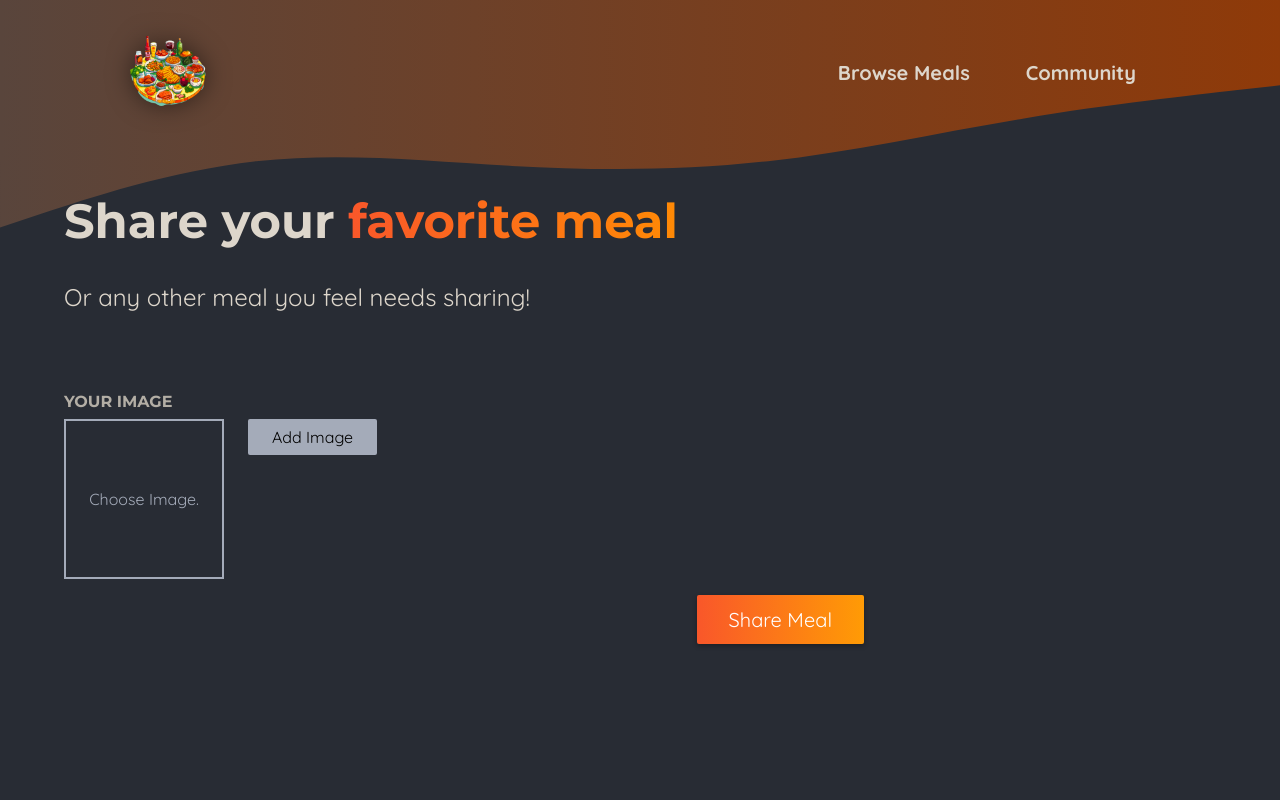
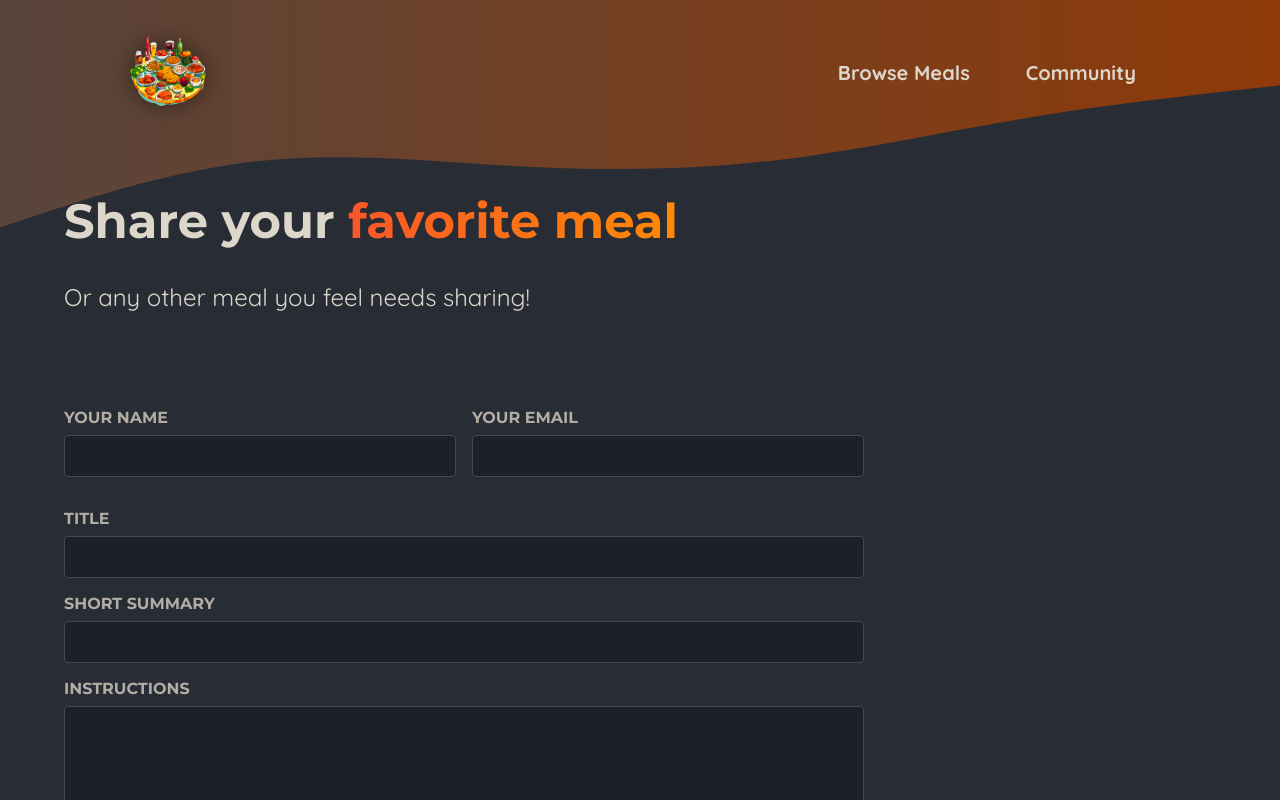
Before and after one commit to Seymur-Mustafayev/Share-A-Meal-Next.js-Edition, a Next.js app: page /meals/share in a window 1280 px wide. Shown: the top 800 px of the page. Built offline with nearby package versions, Linux system fonts and the light colour scheme.

Commit message:
Update page.js

```diff
--- a/app/meals/share/page.js
+++ b/app/meals/share/page.js
@@ -1,7 +1,4 @@
 'use client'
-
-export const dynamic = "force-dynamic";
-export const revalidate = 0;
 
 import ImagePicker from '@/components/meals/image-picker';
 import classes from './page.module.css';
@@ -22,15 +19,41 @@ export default function ShareMealPage() {
         </h1>
         <p>Or any other meal you feel needs sharing!</p>
       </header>
+
       <main className={classes.main}>
         <form className={classes.form} action={formAction}>
-          {/* ...INPUTLAR... */}
+          <div className={classes.row}>
+            <p>
+              <label htmlFor="name">Your name</label>
+              <input type="text" id="name" name="name" />
+            </p>
+
+            <p>
+              <label htmlFor="email">Your email</label>
+              <input type="email" id="email" name="email" />
+            </p>
+          </div>
+
+          <p>
+            <label htmlFor="title">Title</label>
+            <input type="text" id="title" name="title" />
+          </p>
+
+          <p>
+            <label htmlFor="summary">Short Summary</label>
+            <input type="text" id="summary" name="summary" />
+          </p>
+
+          <p>
+            <label htmlFor="instructions">Instructions</label>
+            <textarea id="instructions" name="instructions" rows="10"></textarea>
+          </p>
 
           <ImagePicker label="Your Image" name="image" />
 
-          {state.message && (
-            <p className="error-message">{state.message}</p>
-          )}
+          <p className="error-message">
+            {state.message && <p>{state.message}</p>}
+          </p>
 
           <p className={classes.actions}>
             <ShareButton />
```
